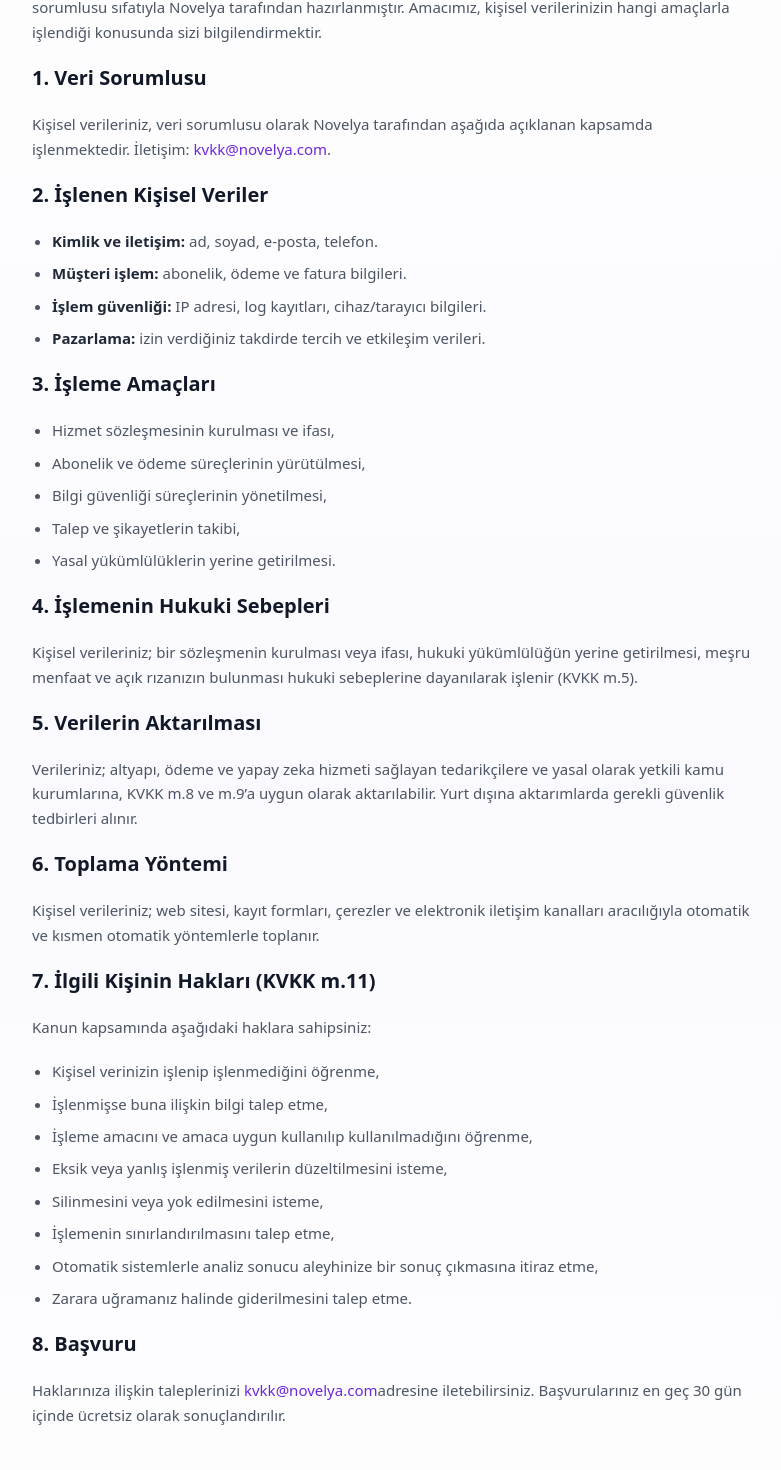
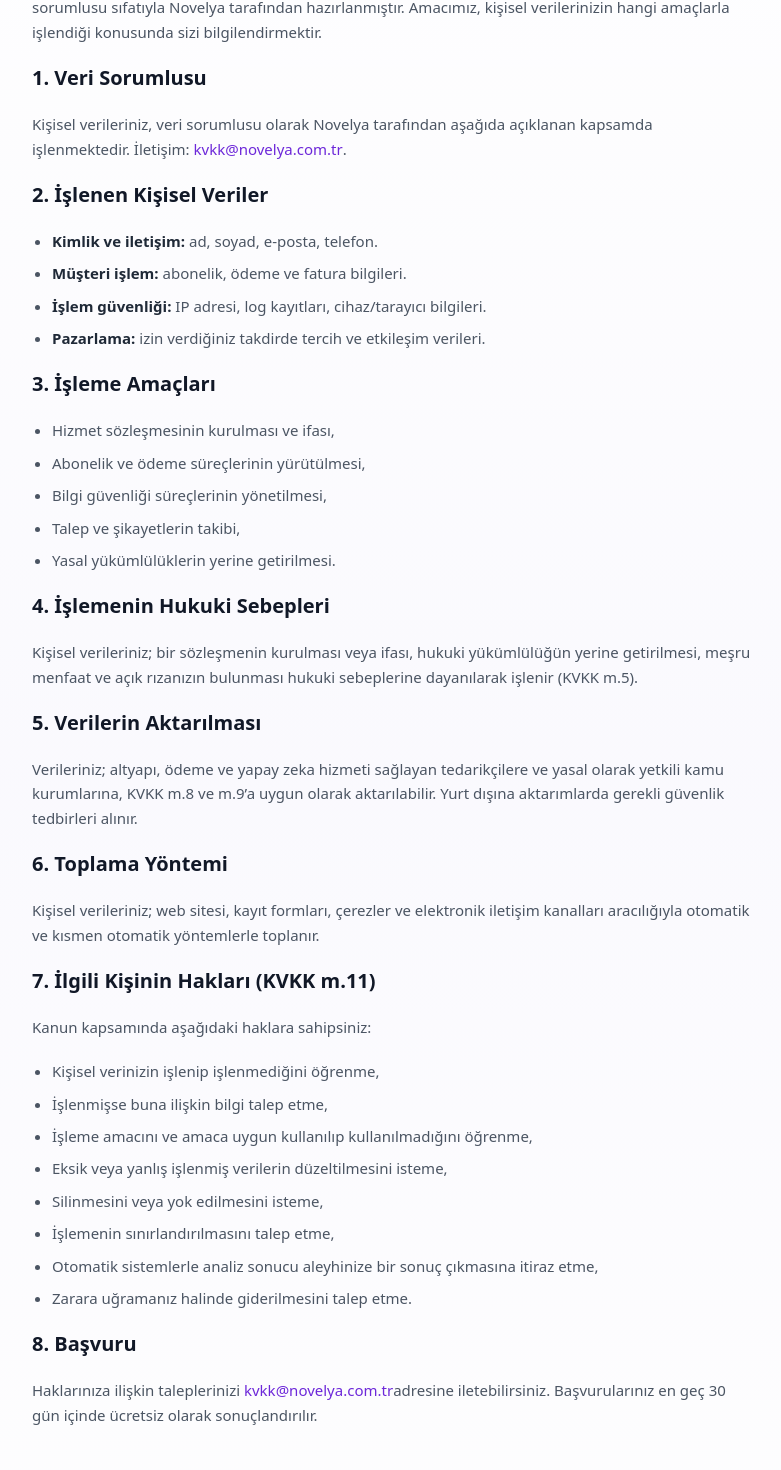
Before and after one commit to dnoonehere-gif/ajans-platformu, a Next.js app: page /kvkk in a window 1280 px wide. Shown: the part 331-1801 px from the top of the page, without its empty margins (248-1029 px from the left). Built offline with nearby package versions, Linux system fonts and the light colour scheme.

Commit message:
chore: domain novelya.com.tr olarak güncellendi (e-posta, footer, mail şablonu)

```diff
--- a/src/app/gizlilik/page.tsx
+++ b/src/app/gizlilik/page.tsx
@@ -86,7 +86,7 @@
 
         <h2>9. İletişim</h2>
         <p>
-          Gizlilikle ilgili sorularınız için <a href="mailto:destek@novelya.com">destek@novelya.com</a>
+          Gizlilikle ilgili sorularınız için <a href="mailto:destek@novelya.com.tr">destek@novelya.com.tr</a>
           adresinden bize ulaşabilirsiniz.
         </p>
       </LegalArticle>
--- a/src/app/iletisim/page.tsx
+++ b/src/app/iletisim/page.tsx
@@ -5,7 +5,7 @@
 import { PageShell } from "@/components/marketing/page-shell";
 
 const CONTACT = [
-  { icon: Mail, title: "E-posta", value: "destek@novelya.com", href: "mailto:destek@novelya.com" },
+  { icon: Mail, title: "E-posta", value: "destek@novelya.com.tr", href: "mailto:destek@novelya.com.tr" },
   { icon: Clock, title: "Yanıt Süresi", value: "Genellikle 24 saat içinde" },
   { icon: MessageSquare, title: "Destek", value: "Hesabınızdan canlı destek" },
 ];
--- a/src/app/kvkk/page.tsx
+++ b/src/app/kvkk/page.tsx
@@ -20,7 +20,7 @@
         <h2>1. Veri Sorumlusu</h2>
         <p>
           Kişisel verileriniz, veri sorumlusu olarak Novelya tarafından aşağıda
-          açıklanan kapsamda işlenmektedir. İletişim: <a href="mailto:kvkk@novelya.com">kvkk@novelya.com</a>.
+          açıklanan kapsamda işlenmektedir. İletişim: <a href="mailto:kvkk@novelya.com.tr">kvkk@novelya.com.tr</a>.
         </p>
 
         <h2>2. İşlenen Kişisel Veriler</h2>
@@ -75,7 +75,7 @@
 
         <h2>8. Başvuru</h2>
         <p>
-          Haklarınıza ilişkin taleplerinizi <a href="mailto:kvkk@novelya.com">kvkk@novelya.com</a>
+          Haklarınıza ilişkin taleplerinizi <a href="mailto:kvkk@novelya.com.tr">kvkk@novelya.com.tr</a>
           adresine iletebilirsiniz. Başvurularınız en geç 30 gün içinde ücretsiz olarak
           sonuçlandırılır.
         </p>
--- a/src/app/page.tsx
+++ b/src/app/page.tsx
@@ -216,7 +216,7 @@
               <div className="h-3 w-3 rounded-full bg-yellow-400" />
               <div className="h-3 w-3 rounded-full bg-green-400" />
               <div className="ml-4 flex-1 rounded-lg bg-white/80 px-3 py-1 text-xs text-gray-400 border border-gray-200">
-                novelya.com/dashboard
+                novelya.com.tr/dashboard
               </div>
             </div>
             {/* Dashboard önizleme */}
--- a/src/lib/email.ts
+++ b/src/lib/email.ts
@@ -33,7 +33,7 @@
         <tr>
           <td style="padding:20px 32px;border-top:1px solid #2a2a35;background:#13131a;">
             <p style="margin:0 0 6px;font-size:12px;color:#666;">${opts.footerNote ?? "Bu e-postayı hesabınızla ilgili bir işlem nedeniyle aldınız."}</p>
-            <p style="margin:0;font-size:12px;color:#444;">© ${new Date().getFullYear()} Novelya &nbsp;·&nbsp;<a href="${BASE_URL}" style="color:#6366f1;text-decoration:none;">novelya.com</a></p>
+            <p style="margin:0;font-size:12px;color:#444;">© ${new Date().getFullYear()} Novelya &nbsp;·&nbsp;<a href="${BASE_URL}" style="color:#6366f1;text-decoration:none;">novelya.com.tr</a></p>
           </td>
         </tr>
       </table>
```
